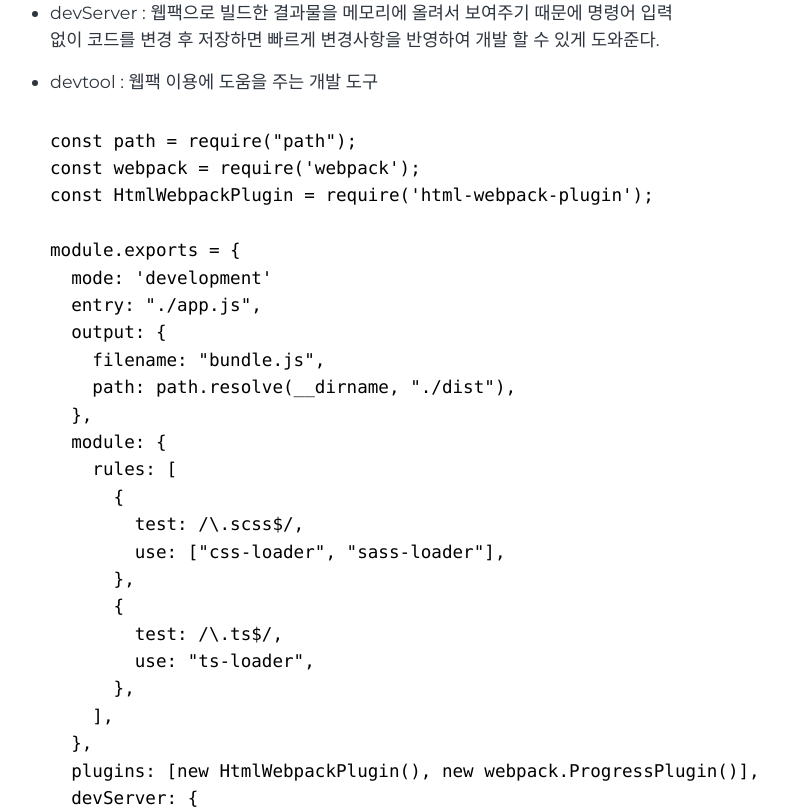
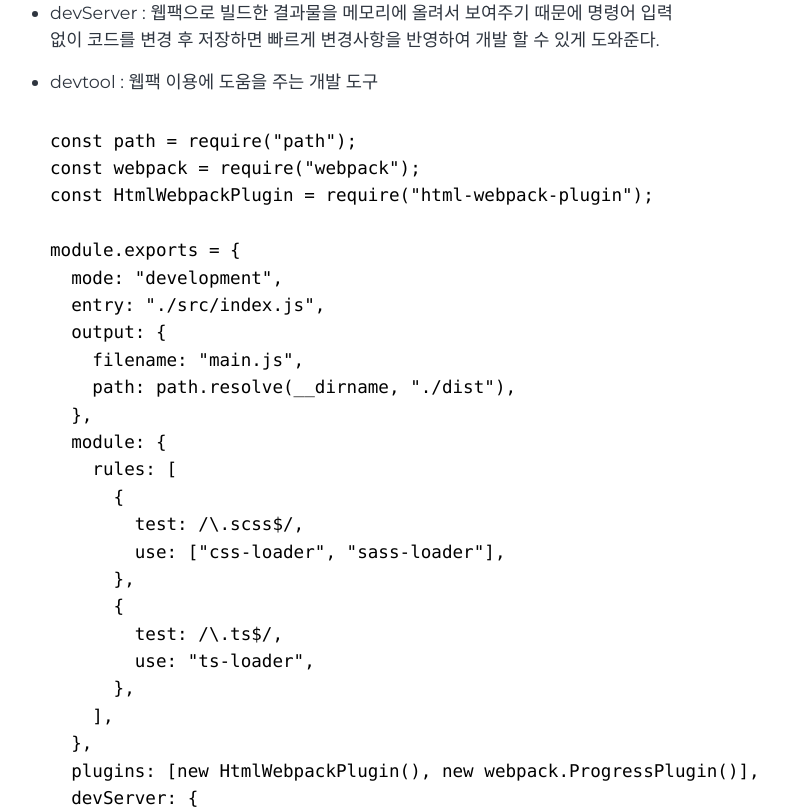
Before and after one commit to tonyw0527/tonyw0527.github.io, a Gatsby site: page /webpack/ in a window 1280 px wide. Shown: the part 1300-2109 px from the top of the page, without its empty margins (274-1061 px from the left). Built offline with nearby package versions, Linux system fonts and the light colour scheme; Gatsby itself is replaced by a stand-in of ours; some packages are replaced by stand-ins of ours; code samples lack their colours.

Commit message:
Update 웹팩의 기본구조 - 오타수정

````diff
--- a/content/blog/webpack/index.md
+++ b/content/blog/webpack/index.md
@@ -33,14 +33,14 @@ description: "웹팩에 대한 내용들을 정리했습니다."
 
 ```js
 const path = require("path");
-const webpack = require('webpack');
-const HtmlWebpackPlugin = require('html-webpack-plugin');
+const webpack = require("webpack");
+const HtmlWebpackPlugin = require("html-webpack-plugin");
 
 module.exports = {
-  mode: 'development'
-  entry: "./app.js",
+  mode: "development",
+  entry: "./src/index.js",
   output: {
-    filename: "bundle.js",
+    filename: "main.js",
     path: path.resolve(__dirname, "./dist"),
   },
   module: {
@@ -60,13 +60,13 @@ module.exports = {
     port: 3000,
     hot: true,
     proxy: {
-      '/api': {
-        target: 'https://example.com',
-        changeOrigin: true
-      }
-    }
+      "/api": {
+        target: "https://example.com",
+        changeOrigin: true,
+      },
+    },
   },
-  devtool: 'cheap-eval-source-map'
+  devtool: "cheap-eval-source-map",
 };
 ```
 
@@ -84,16 +84,16 @@ yarn add -D webpack webpack-cli
 
 ```js
 // index.js
-import { helloWorld } from "./log"
+import { helloWorld } from "./log";
 
-helloWorld()
+helloWorld();
 ```
 
 ```js
 // log.js
 export const helloWorld = () => {
-  console.log("hello world")
-}
+  console.log("hello world");
+};
 ```
 
 index.js가 log.js를 의존하고 있는 모습입니다.
````
